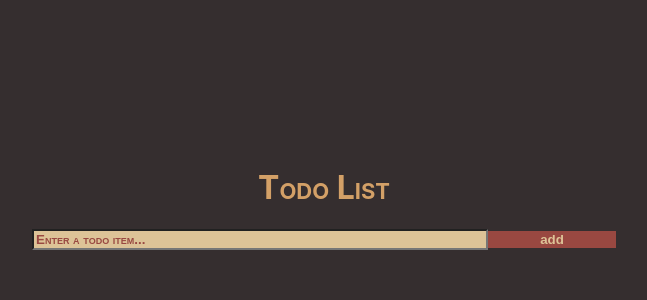
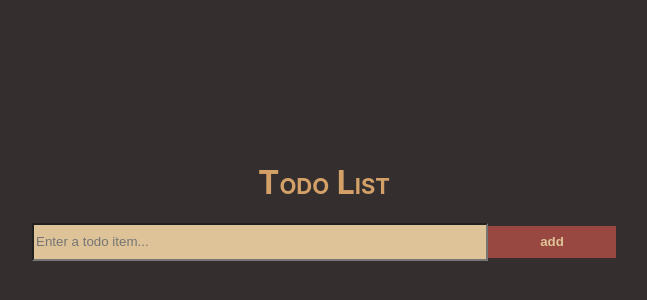
Before and after one commit to penamai/day11-aidee, a React (Create React App) app: page / in a window 1280 px wide. Shown: the part 202-502 px from the top of the page, without its empty margins (316-963 px from the left). Built offline with nearby package versions, Linux system fonts and the light colour scheme.

Commit message:
feat: changed the height of input

```diff
--- a/src/css/TodoList.css
+++ b/src/css/TodoList.css
@@ -52,18 +52,22 @@
 
 .TodoList > .TodoGenerator{
     width: 100%;
+    height: 2em;
 }
 
 .TodoList > .TodoGenerator > input[type=text]{
     width: 70%;
+    height: 100%;
     background-color: #DDC397;
     color: #352E2F;
 }
 
-::placeholder{
-    color: #994841;
-    font-weight: bold;
-    font-variant: small-caps;
+.TodoList > .TodoGenerator > button{
+    width: 20%;
+    height: 100%;
+    background-color: #994841;
+    color: #DDC397;
+    border: none;
 }
 
 .TodoList > .TodoGenerator > button{
```
